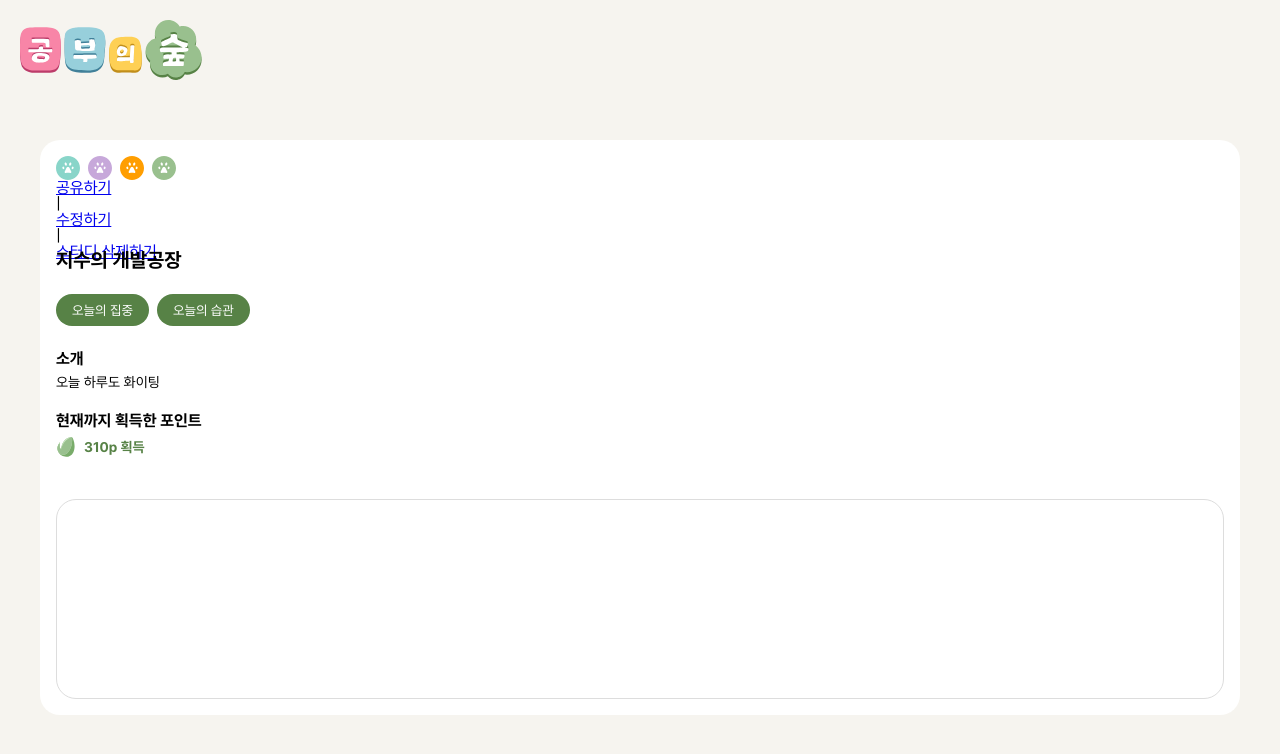
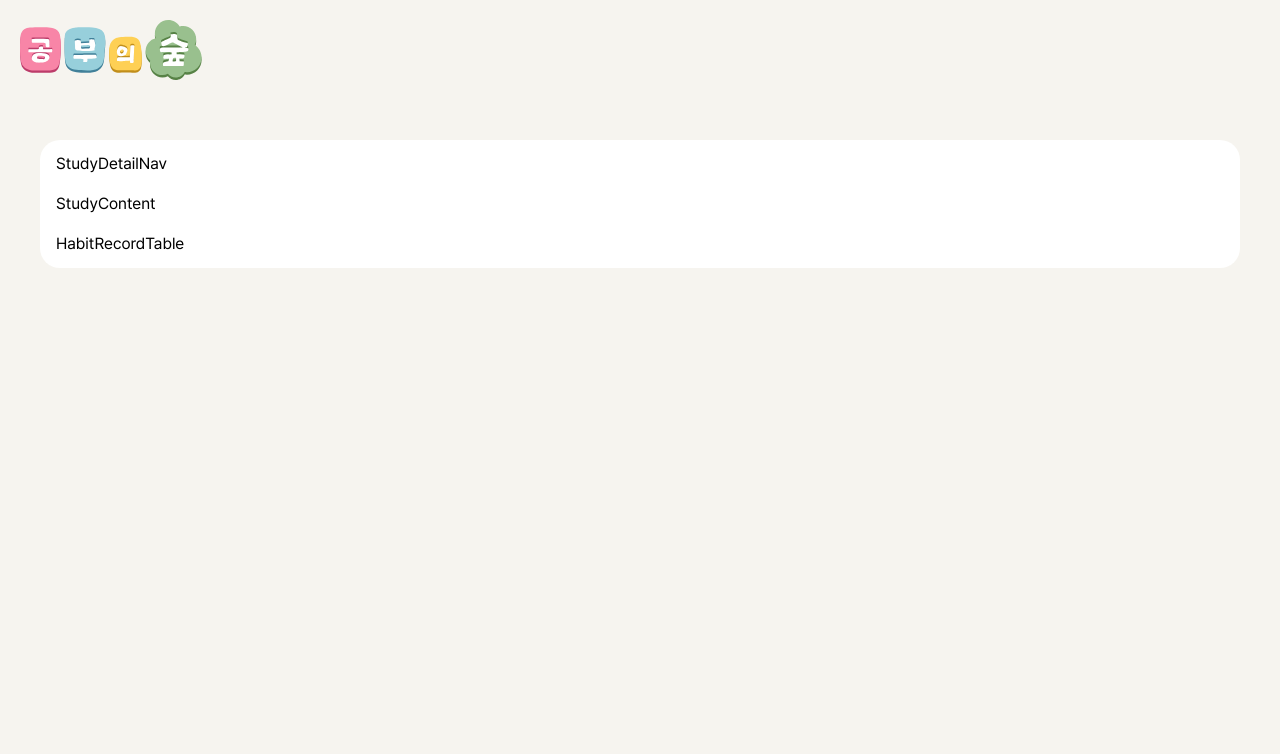
Before and after one commit to rakaso598/rakaso598-6-studyforest-phytoncide-FS, a React (Vite) app in the folder frontend/: page /study-detail in a window 1280 px wide. Shown: the top 754 px of the page. Built offline with nearby package versions, Linux system fonts and the light colour scheme; a web font is replaced by a local one.

Commit message:
refactor: 기존 StudyDetail 내 있던 요소들 컴포넌트화 하여 분리

```diff
--- /dev/null
+++ b/frontend/src/pages/study-detail/HabitRecordTable.jsx
@@ -0,0 +1,7 @@
+import React from "react";
+
+function HabitRecordTable() {
+  return <div>HabitRecordTable</div>;
+}
+
+export default HabitRecordTable;
--- /dev/null
+++ b/frontend/src/pages/study-detail/StudyContent.jsx
@@ -0,0 +1,7 @@
+import React from "react";
+
+function StudyContent() {
+  return <div>StudyContent</div>;
+}
+
+export default StudyContent;
--- a/frontend/src/pages/study-detail/StudyDetail.jsx
+++ b/frontend/src/pages/study-detail/StudyDetail.jsx
@@ -1,55 +1,16 @@
 import React from "react";
 import styles from "./StudyDetail.module.css";
+import StudyDetailNav from "./StudyDetailNav";
+import StudyContent from "./StudyContent.jsx";
+import HabitRecordTable from "./HabitRecordTable";
 
 const StudyDetail = () => {
   return (
-    <section className={styles.section}>
+    <section className={styles.container}>
       <div className={styles.wrapper}>
-        <div className={styles.topContainer}>
-          <div className={styles.emojiContainer}>
-            <img src="/images/stickers/Subtract-1.svg" alt="emoji" />
-            <img src="/images/stickers/Subtract-2.svg" alt="emoji" />
-            <img src="/images/stickers/Subtract-3.svg" alt="emoji" />
-            <img src="/images/stickers/Subtract-4.svg" alt="emoji" />
-          </div>
-          <nav className={styles.nav}>
-            {/* Link tag 로 나중에 변경할것 */}
-            <a href="#">공유하기</a>
-            <p>|</p>
-            <a href="#">수정하기</a>
-            <p>|</p>
-            <a href="#">스터디 삭제하기</a>
-          </nav>
-        </div>
-
-        <div className={styles.bottomContainer}>
-          <div className={styles.titleSection}>
-            <h1>지수의 개발공장</h1>
-            <div className={styles.buttonContainer}>
-              <button>오늘의 집중</button>
-              <button>오늘의 습관</button>
-            </div>
-          </div>
-
-          <div className={styles.contentSection}>
-            <div className={styles.introSection}>
-              <h2>소개</h2>
-              <p>오늘 하루도 화이팅</p>
-            </div>
-
-            <div className={styles.pointsSection}>
-              <h2>현재까지 획득한 포인트</h2>
-              <div>
-                <img src="/images/icon/ic_point.svg" alt="point icon" />
-                <p>310p 획득</p>
-              </div>
-            </div>
-
-            <div className={styles.habitRecordTable}>
-              {/* 습관 기록표 컴포넌트가 들어갈 자리 */}
-            </div>
-          </div>
-        </div>
+        <StudyDetailNav />
+        <StudyContent />
+        <HabitRecordTable />
       </div>
     </section>
   );
--- a/frontend/src/pages/study-detail/StudyDetail.module.css
+++ b/frontend/src/pages/study-detail/StudyDetail.module.css
@@ -1,4 +1,4 @@
-.section {
+.container {
   width: 344px;
   margin: 20px auto 56px auto;
   border-radius: 20px;
@@ -12,139 +12,15 @@
   gap: 24px;
 }
 
-.topContainer {
-  width: 312px;
-  height: 70px;
-  display: flex;
-  flex-direction: column;
-  justify-content: space-between;
-}
-
-.navigationContainer {
-  display: flex;
-  gap: 8px;
-}
-
-.navigationContainer a {
-  text-decoration: none;
-  color: #333333;
-}
-
-.emojiContainer {
-  display: flex;
-  gap: 8px;
-}
-
-.emojiContainer img {
-  width: 24px;
-  height: 24px;
-}
-
-.bottomContainer {
-  display: flex;
-  flex-direction: column;
-  gap: 16px;
-}
-
-.titleSection {
-  width: 312px;
-  height: 85px;
-  display: flex;
-  flex-direction: column;
-  gap: 24px;
-}
-
-.titleSection h1 {
-  margin: 0;
-  font-size: 20px;
-  font-weight: bold;
-}
-
-.buttonContainer {
-  display: flex;
-  gap: 8px;
-}
-
-.buttonContainer button {
-  padding: 8px 16px;
-  border: none;
-  border-radius: 20px;
-  background-color: #578246;
-  color: white;
-  cursor: pointer;
-}
-
-.contentSection {
-  display: flex;
-  flex-direction: column;
-  gap: 24px;
-}
-
-.introSection {
-  display: flex;
-  flex-direction: column;
-  height: auto;
-  gap: 8px;
-}
-
-.introSection h2 {
-  margin: 0;
-  font-size: 16px;
-  font-weight: bold;
-}
-
-.introSection p {
-  margin: 0;
-  font-size: 14px;
-}
-
-.pointsSection {
-  display: flex;
-  flex-direction: column;
-  height: 62px;
-  gap: 8px;
-}
-
-.pointsSection h2 {
-  margin: 0;
-  font-size: 16px;
-  font-weight: bold;
-}
-
-.pointsSection div {
-  display: flex;
-  align-items: center;
-  gap: 8px;
-}
-
-.pointsSection img {
-  width: 20px;
-  height: 20px;
-}
-
-.pointsSection p {
-  margin: 0;
-  font-size: 14px;
-  font-weight: bold;
-  color: #578246;
-}
-
-.habitRecordTable {
-  border-radius: 20px;
-  border: 1px solid #dddddd;
-  padding: 16px;
-  min-height: 200px;
-}
-
 @media screen and (min-width: 744px) {
-  .section {
+  .container {
     min-width: 696px;
     margin: 16px auto 81px auto;
   }
 }
 
 @media screen and (min-width: 1200px) {
-  .section {
+  .container {
     min-width: 1200px;
     margin: 40px auto 73px auto;
   }
--- /dev/null
+++ b/frontend/src/pages/study-detail/StudyDetailNav.jsx
@@ -0,0 +1,7 @@
+import React from "react";
+
+function StudyDetailNav() {
+  return <div>StudyDetailNav</div>;
+}
+
+export default StudyDetailNav;
```
Also changed, not shown: frontend/src/pages/study-detail/StudyDetailNav.module.css (added).
